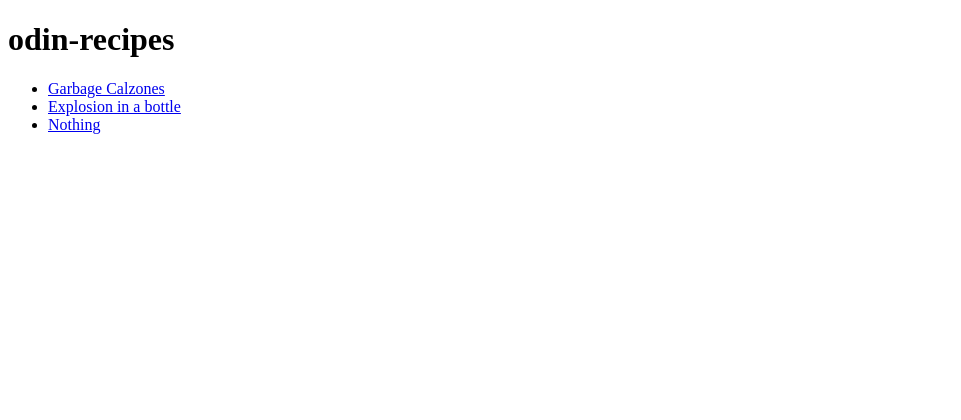
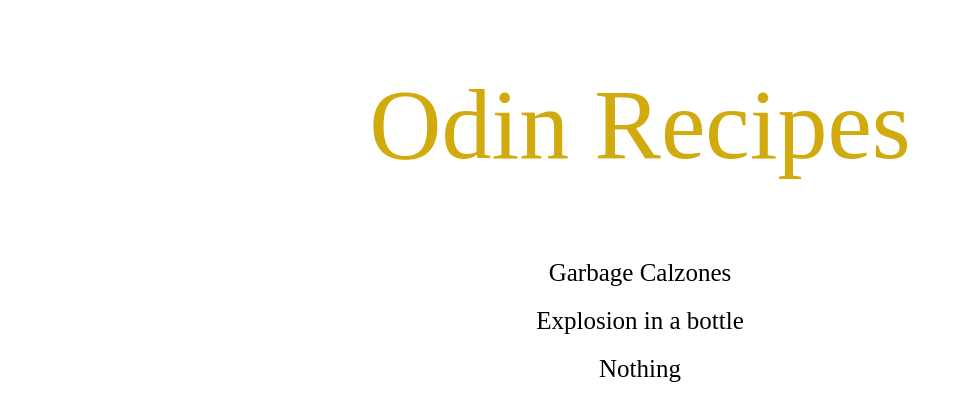
Before and after one commit to CalebLandry67/odin-recipes, a plain HTML site: page index.html in a window 1280 px wide. Shown: the whole page, without its empty margins (0-961 px from the left). Drawn offline with Linux system fonts and the light colour scheme.

Commit message:
halfway through css

```diff
--- a/index.html
+++ b/index.html
@@ -4,14 +4,20 @@
     <meta charset="UTF-8">
     <meta http-equiv="X-UA-Compatible" content="IE=edge">
     <meta name="viewport" content="width=device-width, initial-scale=1.0">
-    <title>Document</title>
+    <title>Doocument</title>
+    <link rel="stylesheet" href="style.css" />
 </head>
 <body>
-    <h1>odin-recipes</h1>
-    <ul>
-    <li><a href="recipes/garbage-calzone.html">Garbage Calzones</a></li>
-    <li><a href="recipes/explosions.html">Explosion in a bottle</a></li>
-    <li><a href="recipes/nothing.html">Nothing</a></li>
-    </ul>
+    <h1 class="font1 mid">Odin Recipes</h1>
+     <div class="mid2">
+    <div class="seperation">
+    <a href="recipes/garbage-calzone.html">Garbage Calzones</a>
+    </div>
+    <div class="seperation"><a href="recipes/explosions.html">Explosion in a bottle</a>
+    </div>
+    <div class="seperation">
+    <a href="recipes/nothing.html">Nothing</a>
+    </div>
+    </div>
 </body>
 </html>
--- /dev/null
+++ b/style.css
@@ -0,0 +1,40 @@
+.font1, .font2, .font3, .font4 {
+    font-family: "Times New Roman", serif;
+    font-weight: 100;
+}
+.font1 {
+    color: RGB(209, 170, 13);
+}
+.font2 {
+    color: rgb(125, 100, 0);
+}
+.font3 {
+    color: red;
+}
+.font4{
+    color: black;
+}
+a {
+    font-family: "Times New Roman", serif;
+    text-decoration: none;
+    color: black;
+}
+.mid {
+    text-align: center;
+    font-size: 100px;
+}
+.mid2 {
+    text-align: center;
+    font-size: 25px;
+}
+.mid3 {
+    text-align: center;
+    font-size: 35px;
+}
+.seperation {
+    padding: 10px;
+}
+.img-mid {
+    margin-left: auto;
+    margin-right: auto;
+}
```
Also changed, not shown: recipes/explosions.html (+2 -1 lines), recipes/garbage-calzone.html (+3 -2 lines), recipes/nothing.html (+2 -1 lines).
